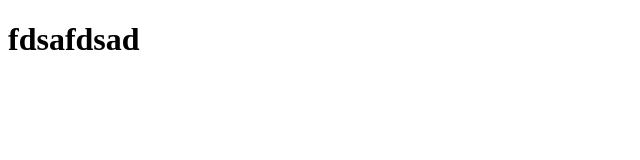
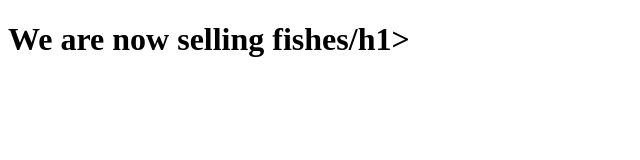
Before and after one commit to bernardkissi/portfolio-v2, a plain HTML site: page index.html in a window 1280 px wide. Shown: the whole page, without its empty margins (0-640 px from the left). Drawn offline with Linux system fonts and the light colour scheme.

Commit message:
update the title on the home page

```diff
--- a/index.html
+++ b/index.html
@@ -7,6 +7,6 @@
     <title>Document</title>
 </head>
 <body>
-    <h1>fdsafdsad</h1>
+    <h1>We are now selling fishes/h1>
 </body>
 </html>
```
